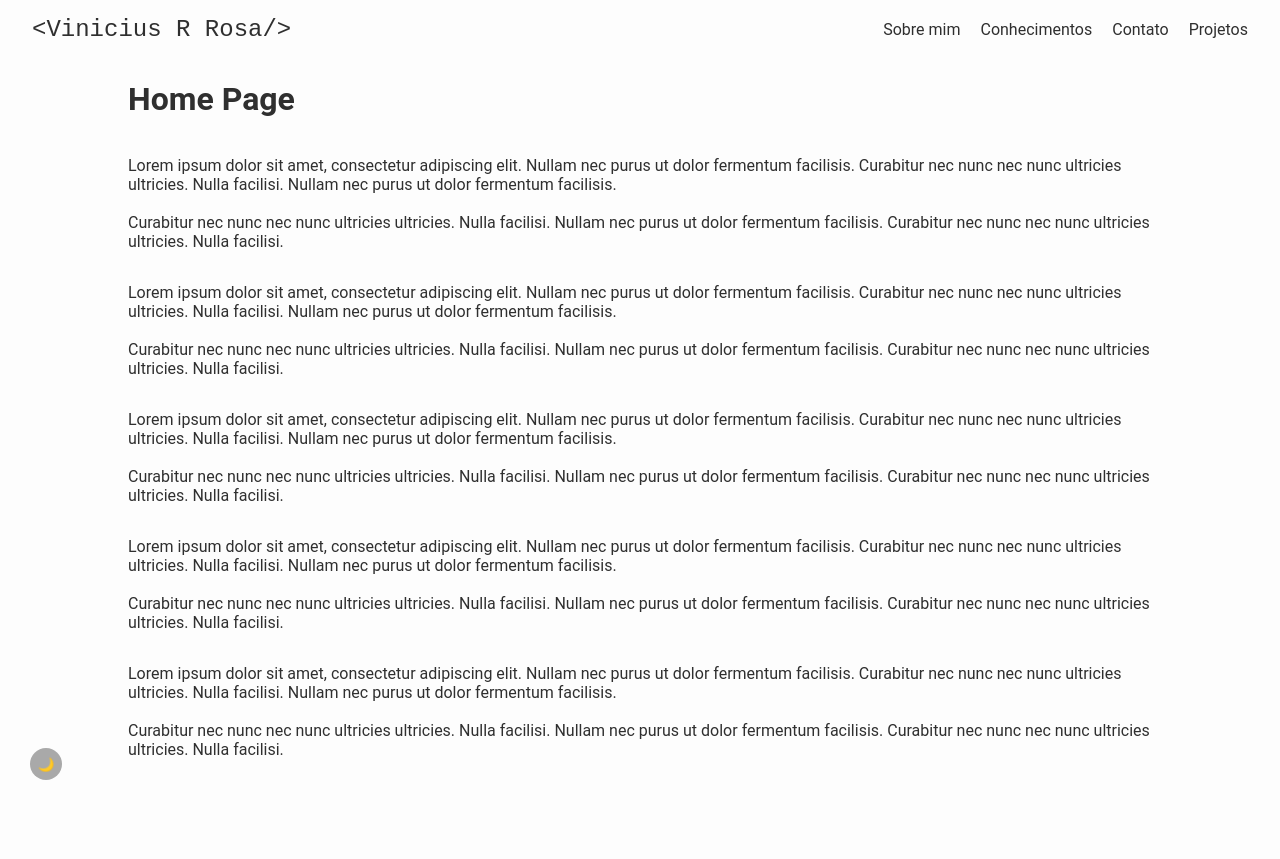
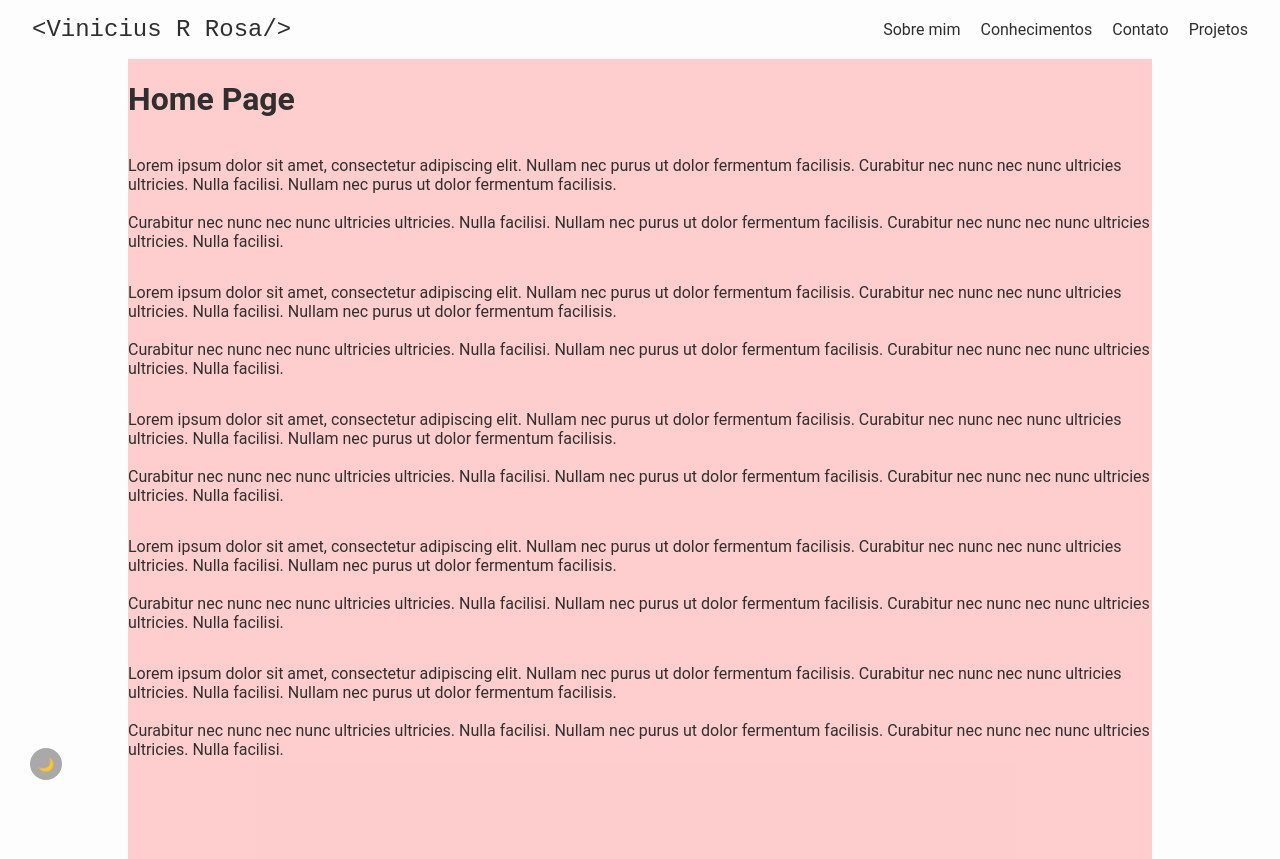
Before and after one commit to vinicius-r-rosa/my-portfolio, a React (Vite) app: page / in a window 1280 px wide. Built offline with nearby package versions, Linux system fonts and the light colour scheme.

Commit message:
FIX: Fixes error on uncommented code at PageWrapper.tsx file

```diff
--- a/src/Components/PageWrapper.tsx
+++ b/src/Components/PageWrapper.tsx
@@ -8,7 +8,7 @@ const PageWrapperStyle = styled.div`
     display: flex;
     flex-direction: column;
 
-    TODO: Change the background-color for the right color after tests
+    // TODO: Change the background-color for the right color after tests
     // background-color: ${({ theme }) => theme.colors.shadeOne};
     background-color: #ff000030;
     color: ${({ theme }) => theme.colors.text};
```
